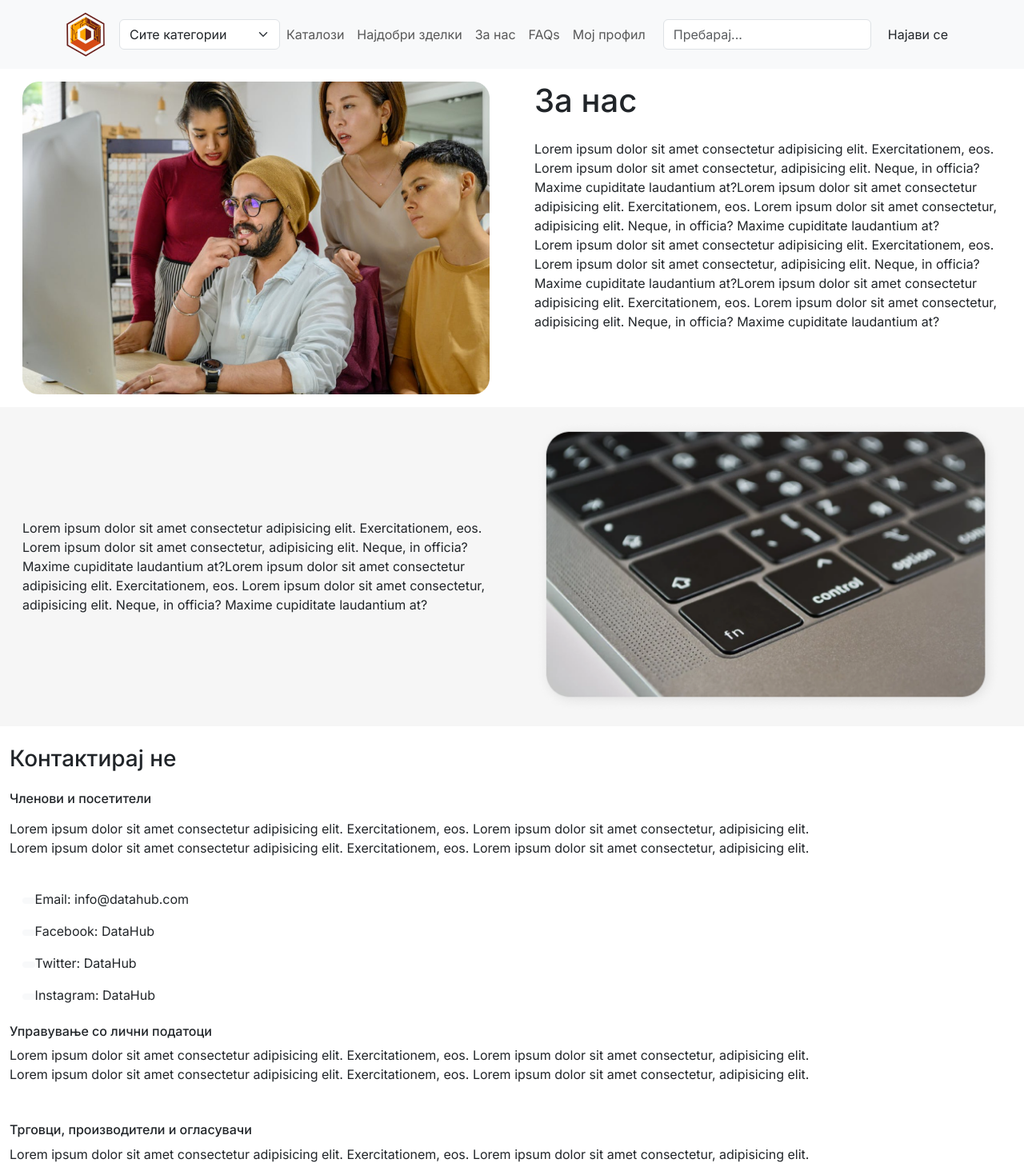
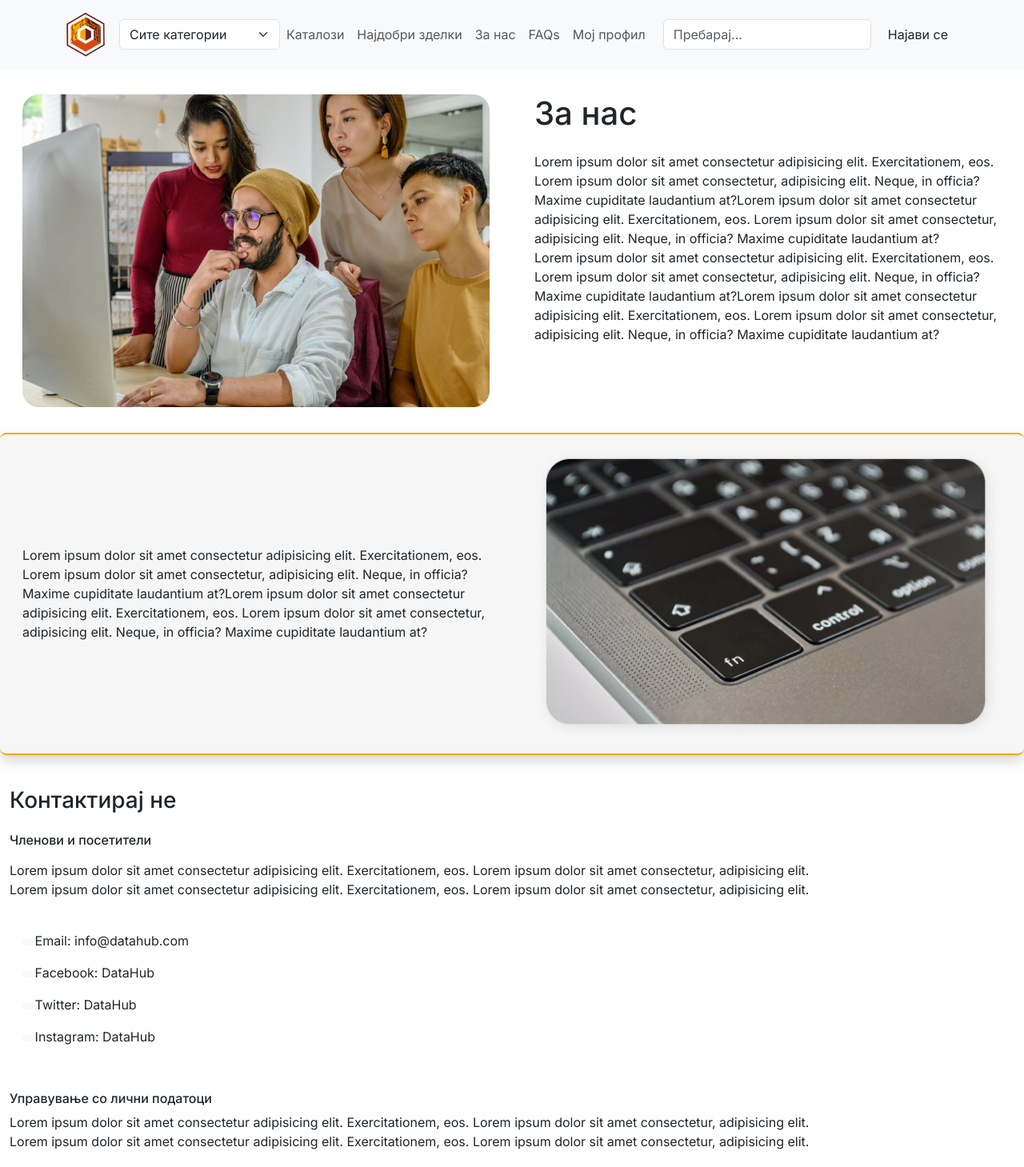
Before and after one commit to AndrejLozanovski/Hackaton-DataHub, a Next.js app in the folder starter/: page /About in a window 1280 px wide. Shown: the top 1459 px of the page at 80% size. Built offline with nearby package versions, Linux system fonts and the light colour scheme; data requests are answered from the project's data file.

Commit message:
finished about-page

```diff
--- /dev/null
+++ b/starter/src/app/About/about.css
@@ -0,0 +1,5 @@
+.about-border{
+    border-top: 2px solid #ffa500;
+    border-bottom: 2px solid #ffa500;
+    border-radius: 8px;
+}
--- a/starter/src/app/About/page.tsx
+++ b/starter/src/app/About/page.tsx
@@ -1,5 +1,5 @@
 import Link from "next/link";
-
+import './about.css';
 interface About {
     decs_1: string;
     desc_2: string;
@@ -24,7 +24,7 @@ async function fetchAboutData(): Promise<About> {
 export default async function AboutPage() {
      const data = await fetchAboutData()
     return <div className="container-fluid">
-        <div className="row">
+        <div className="row py-3">
             <div className="col-12 col-md-6">
                 <div className="imgContent px-3 py-3">
                     <img src="./assets/images/aboutus/aboutus1.png" alt="image" className="img-fluid" />
@@ -38,7 +38,7 @@ export default async function AboutPage() {
                 </div>
             </div>
         </div>
-        <div className="row bg-lightgray">
+        <div className="row bg-lightgray about-border shadow">
             <div className="col-12 col-md-6 align-self-center">
                 <div className="content px-3 py-3">
                 <p className="pt-3">{data.decs_1}{data.desc_2}</p>
@@ -50,7 +50,7 @@ export default async function AboutPage() {
                 </div>
             </div>
         </div>
-        <div className="row">
+        <div className="row pt-3">
             <div className="col-12 py-3">
                 <h3 className="py-2">{data.title_2}</h3>
                 <p className="h6 py-2">{data.sub_1}</p>
@@ -77,7 +77,7 @@ export default async function AboutPage() {
                     </li>
              </ul>
             </div>
-            <div className="col-12 py-3">
+            <div className="col-12 pt-5 pb-3">
                 <p className="h6">{data.sub_2}</p>
                 <p className="mb-0">{data.para_1}</p>
                 <p>{data.para_1}</p>
```
